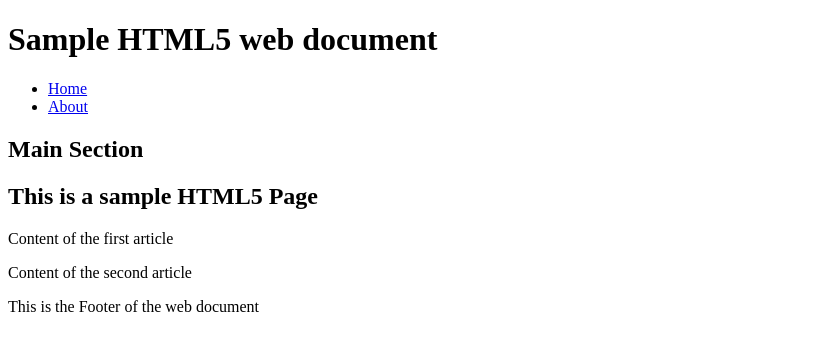
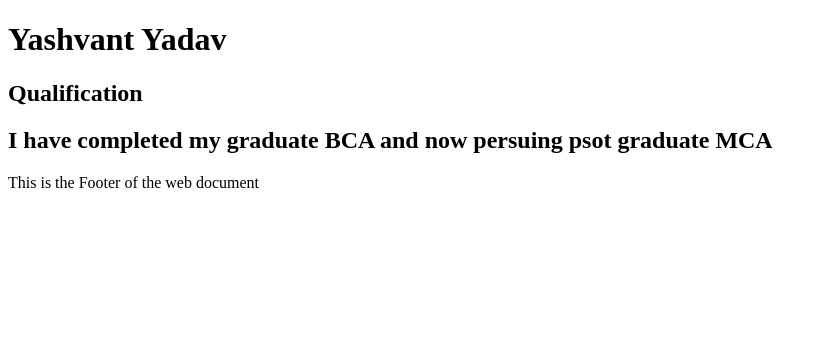
Before and after one commit to yashvantk623/yashvant_yadav_portfolio, a plain HTML site: page index.html in a window 1280 px wide. Shown: the whole page, without its empty margins (0-828 px from the left). Drawn offline with Linux system fonts and the light colour scheme.

Commit message:
changed content

```diff
--- a/index.html
+++ b/index.html
@@ -2,30 +2,19 @@
 <html lang="en">
 <head>
 <meta charset=utf-8>
-<title>Sample HTML5 Structure</title>
+<title>Yashvant Yadav Portfolio</title>
 </head>
 <body>
 <div id="container">
 <header>
-<h1>Sample HTML5 web document</h1>
-<nav>
-<ul>
-<li><a href="#">Home</a></li>
-<li><a href="#">About</a></li>
-</ul>
-</nav>
+<h1>Yashvant Yadav</h1>
+
 </header>
 <section>
 <hgroup>
-<h1>Main Section</h1>
-<h2>This is a sample HTML5 Page</h2>
+<h1>Qualification</h1>
+<h2>I have completed my graduate BCA and now persuing psot graduate MCA</h2>
 </hgroup>
-<article>
-<p>Content of the first article</p>
-</article>
-<article>
-<p>Content of the second article</p>
-</article>
 </section>
 <footer>
 <p>This is the Footer of the web document</p>
```
